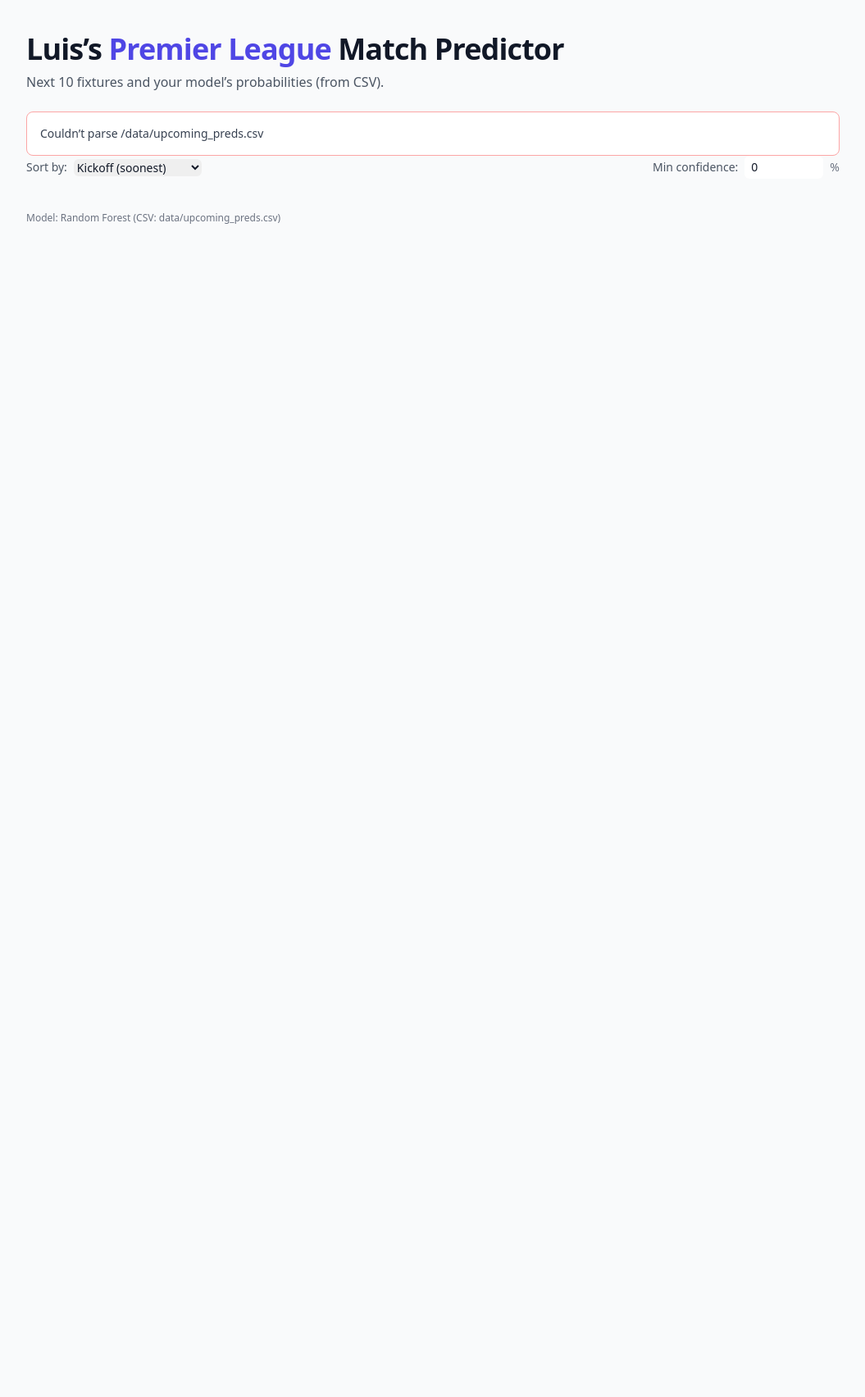
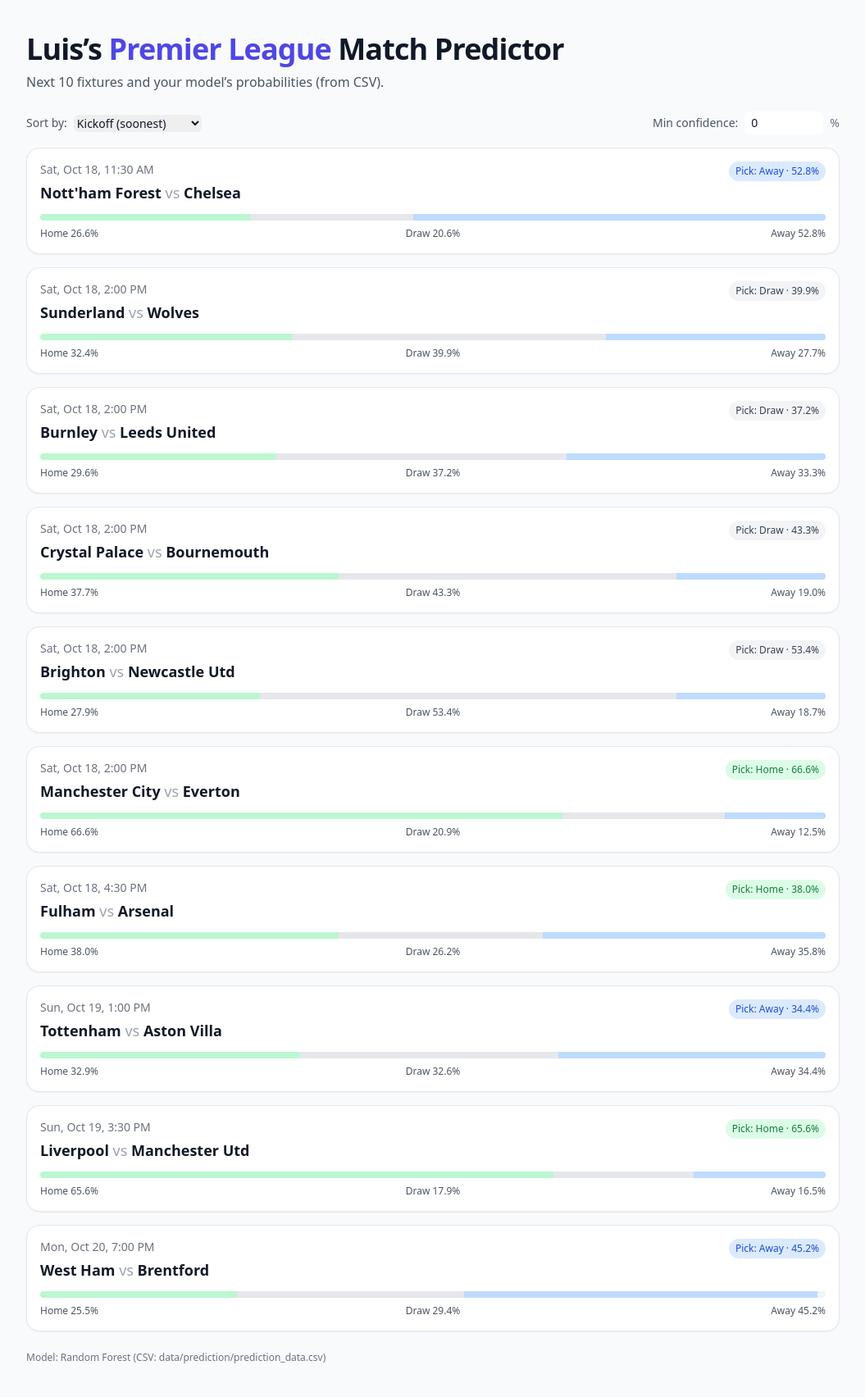
Before and after one commit to luismjr/Soccer-Stats-Predictor, a Flask app: page / in a window 1280 px wide. Shown: the whole page at 82% size, without its empty margins (112-1167 px from the left). Before the commit the page ends 273 px from the top, so only its background shows below. Run offline with Flask 3, Linux system fonts and the light colour scheme; some libraries are stand-ins or nearby versions.

Commit message:
chore: updated website for compatibitlity with new data directories

```diff
--- a/configs/predict_config.yaml
+++ b/configs/predict_config.yaml
@@ -32,7 +32,7 @@ tuning:
 
 # Output settings
 output:
-  predictions: "data/upcoming_preds.csv"
-  features: "data/upcoming_feature_rows.csv"
+  predictions: "data/prediction/prediction_data.csv"
+  features: "data/prediction/prediction_features.csv"
   feature_importance_plot: true
   plot_path: "docs/feature_importances.png"
--- a/configs/train_config.yaml
+++ b/configs/train_config.yaml
@@ -33,7 +33,7 @@ tuning:
 
 # Output settings
 output:
-  predictions: "data/upcoming_preds.csv"
-  features: "data/upcoming_feature_rows.csv"  # Optional: set to null to skip
+  predictions: "data/prediction/prediction_data.csv"
+  features: "data/prediction/prediction_features.csv"  # Optional: set to null to skip
   feature_importance_plot: true  # Set to false to skip plotting
   plot_path: "docs/feature_importances_train.png"
--- a/templates/index.html
+++ b/templates/index.html
@@ -39,11 +39,11 @@
   </main>
 
   <footer class="max-w-5xl mx-auto px-4 pb-10 text-xs text-gray-500">
-    <p id="modelMeta">Model: Random Forest (CSV: data/upcoming_preds.csv)</p>
+    <p id="modelMeta">Model: Random Forest (CSV: data/prediction/prediction_data.csv)</p>
   </footer>
 
   <script>
-    const CSV_URL = "/data/upcoming_preds.csv"; // path to your file
+    const CSV_URL = "/data/prediction/prediction_data.csv"; // path to your file
     const statusEl = document.getElementById("status");
     const listEl = document.getElementById("list");
     const sortEl = document.getElementById("sort");
@@ -184,7 +184,7 @@
           },
           error: (err) => {
             console.error(err);
-            showStatus("Couldn’t parse /data/upcoming_preds.csv", "error");
+            showStatus("Couldn't parse /data/prediction/prediction_data.csv", "error");
           }
         });
       } catch (e) {
```
